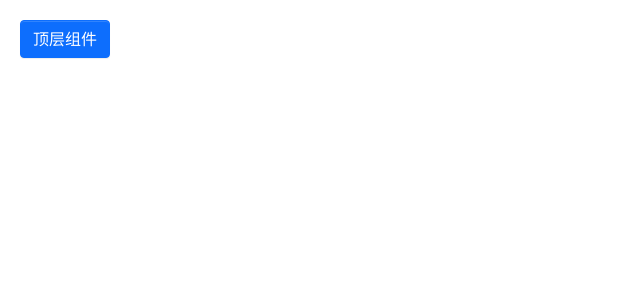
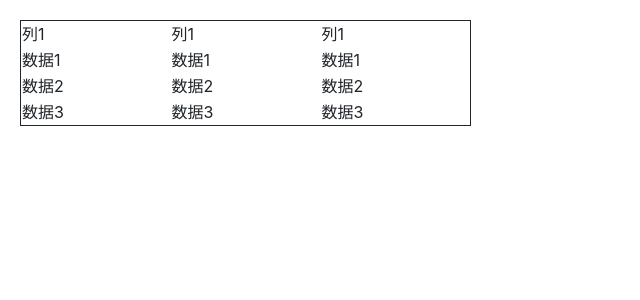
Before and after one commit to FE-wuhao/FE-wuhao-react-ts-components, a React (Create React App) app: page / in a window 1280 px wide. Shown: the top 300 px of the page, without its empty margins (0-640 px from the left). Built offline with nearby package versions, Linux system fonts and the light colour scheme; the HTML template or start-up script is replaced by a standard one.

Commit message:
搭建出table雏形，进入功能添加阶段

```diff
--- a/src/App.tsx
+++ b/src/App.tsx
@@ -1,11 +1,37 @@
 import React from 'react';
-import Button from './components/Button/button';
+// import Button from './components/Button/button';
 import './styles/index.scss';
+import Table from './components/Table/table';
 
 function App() {
   return (
     <div style={{ margin: '20px 20px' }}>
-      <Button btnType="primary">顶层组件</Button>
+      {/* <Button btnType="primary">顶层组件</Button> */}
+      <Table
+        border
+        columns={[
+          {
+            key: 'col1',
+            width: 150,
+            title: '列1',
+          },
+          {
+            key: 'col2',
+            width: 150,
+            title: '列1',
+          },
+          {
+            key: 'col3',
+            width: 150,
+            title: '列1',
+          },
+        ]}
+        dataSource={[
+          { col1: '数据1', col2: '数据1', col3: '数据1' },
+          { col1: '数据2', col2: '数据2', col3: '数据2' },
+          { col1: '数据3', col2: '数据3', col3: '数据3' },
+        ]}
+      />
     </div>
   );
 }
--- /dev/null
+++ b/src/components/Table/table.tsx
@@ -0,0 +1,43 @@
+import React from 'react';
+
+export interface IColumn<T> {
+  title: string;
+  key: keyof T;
+  width: number;
+}
+
+export interface ITableProps<T> {
+  columns: IColumn<T>[];
+  dataSource: T[];
+  border?: boolean;
+}
+
+function Table<T extends Object>(props: ITableProps<T>) {
+  const { columns, dataSource, border } = props;
+
+  const renderColumn = (
+    <tr>
+      {columns?.map(column => (
+        <td style={{ width: column.width }} key={column.key as string}>
+          {column.title}
+        </td>
+      ))}
+    </tr>
+  );
+  const renderDataSource = dataSource?.map(row => (
+    <tr>
+      {columns?.map(column => (
+        <td>{row[column.key]}</td>
+      ))}
+    </tr>
+  ));
+
+  return (
+    <table style={border ? { border: '1px solid' } : undefined}>
+      <thead>{renderColumn}</thead>
+      <tbody>{renderDataSource}</tbody>
+    </table>
+  );
+}
+
+export default Table;
```
Also changed, not shown: .eslintrc.js, src/components/Table/_style.scss (added).
